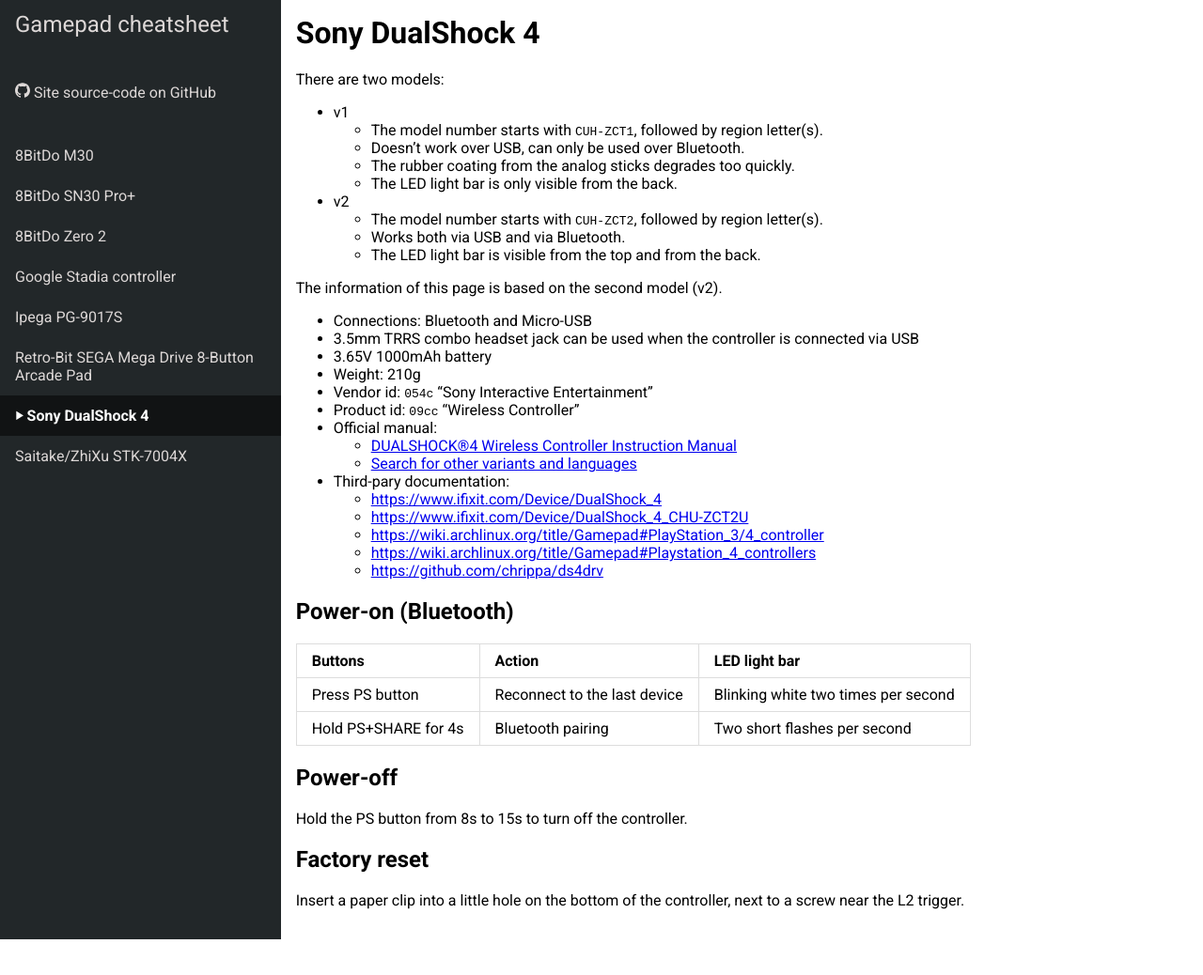
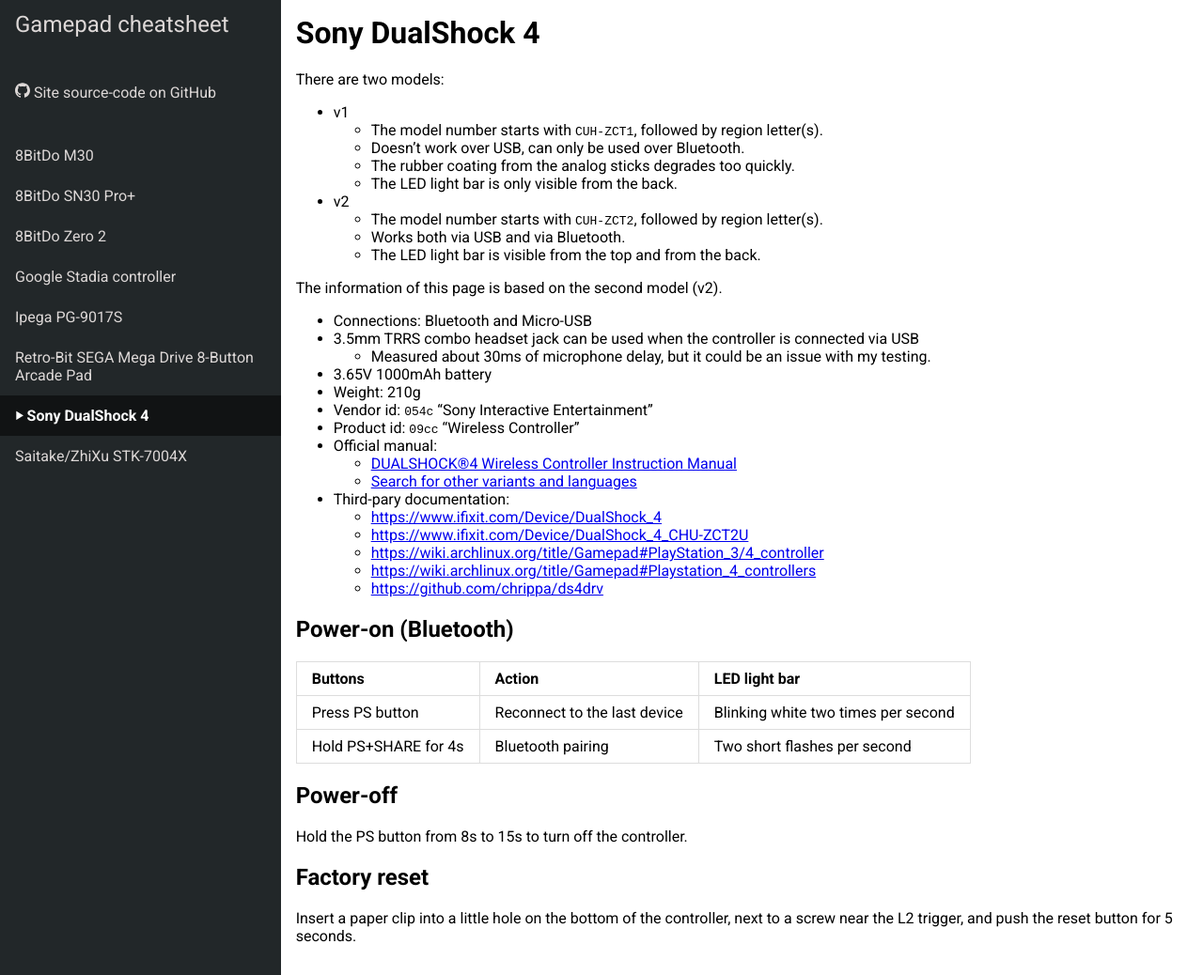
Before and after one commit to denilsonsa/gamepad-cheatsheet, a Jekyll site: the page built from _gamepads/Sony_DualShock_4.md, in a window 1280 px wide. Shown: the whole page at 94% size. Built offline with Jekyll 4.4.1, drawn with Linux system fonts in a browser that asks for light colours; before the commit the page ends 1000 px from its top, so only the background shows below that.

Commit message:
Added audio information, and expanded the reset information.
I tested both Google Stadia and the DualShock 4, and they both support
audio input and output (i.e. TRRS, headset). However, when trying, I
noticed some audio delay.

My system is Manjaro Linux with Pipewire. I tested the controllers
connected directly to the front USB ports of the computer. I used
qpwgraph to rewire the microphones to the headphones, and I noticed it
was hard to speak properly due to the delay.

Then I used https://friture.org/ and qpwgraph again to rewire two
microphones as left and right channels. Friture was then able to
calculate the delay between those channels.

I compared the gamepad microphone inputs to the on-board analog audio
input of my computer. I also compared it to the USB microphone I use.

It is possible some of the delay is due to pipewire, or due to the
non-realtime Linux kernel. My test wasn't perfect, and I didn't spend
much time replicating the test for precise results. Maybe later.

```diff
--- a/_gamepads/Sony_DualShock_4.md
+++ b/_gamepads/Sony_DualShock_4.md
@@ -21,6 +21,7 @@
 
 * Connections: Bluetooth and Micro-USB
 * 3.5mm TRRS combo headset jack can be used when the controller is connected via USB
+    * Measured about 30ms of microphone delay, but it could be an issue with my testing.
 * 3.65V 1000mAh battery
 * Weight: 210g
 * Vendor id: `054c` "Sony Interactive Entertainment"
@@ -48,4 +49,4 @@
 
 ## Factory reset
 
-Insert a paper clip into a little hole on the bottom of the controller, next to a screw near the L2 trigger.
+Insert a paper clip into a little hole on the bottom of the controller, next to a screw near the L2 trigger, and push the reset button for 5 seconds.
```
Also changed, not shown: _gamepads/Google_Stadia.md (+2 -1 lines).
